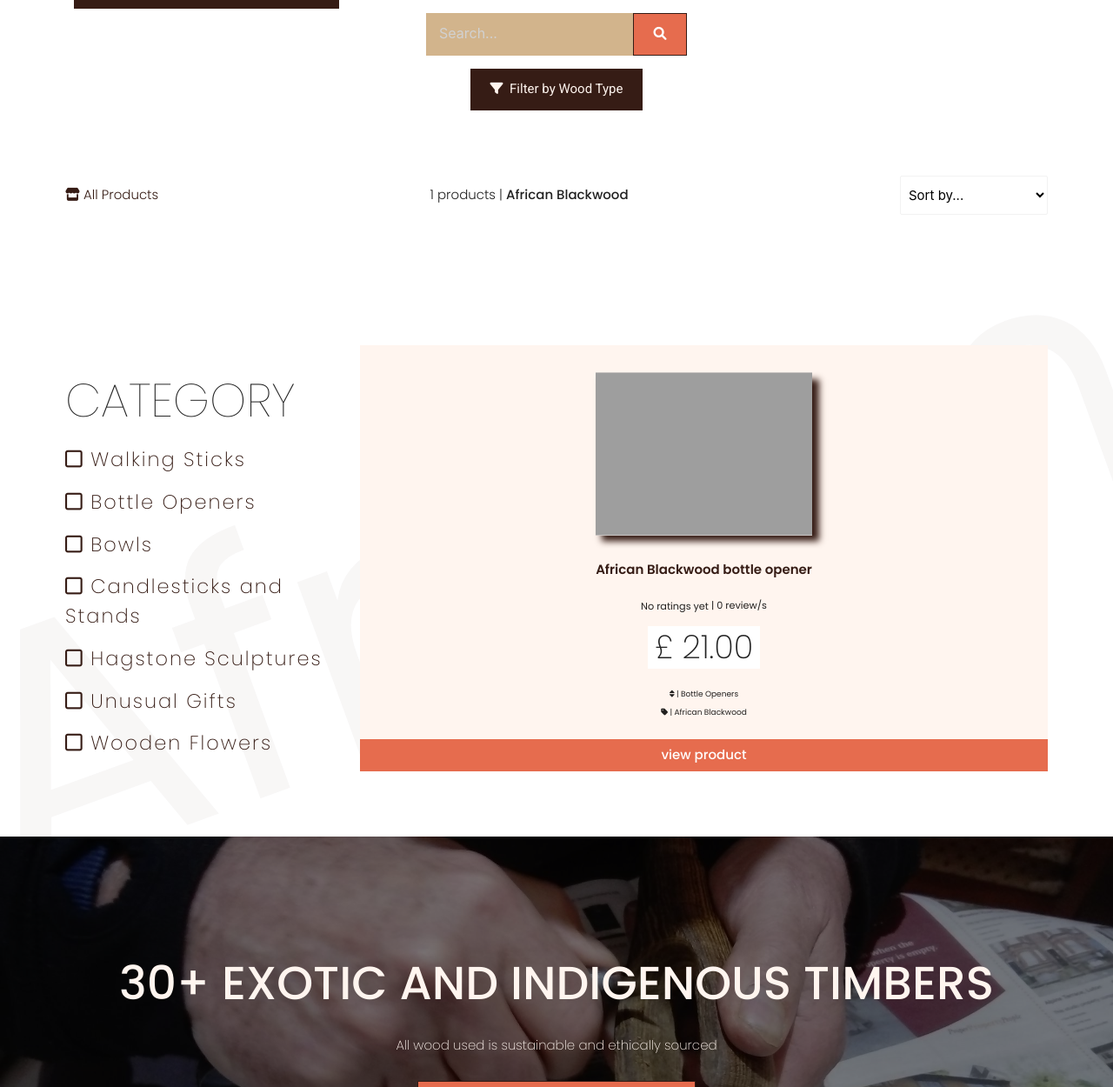
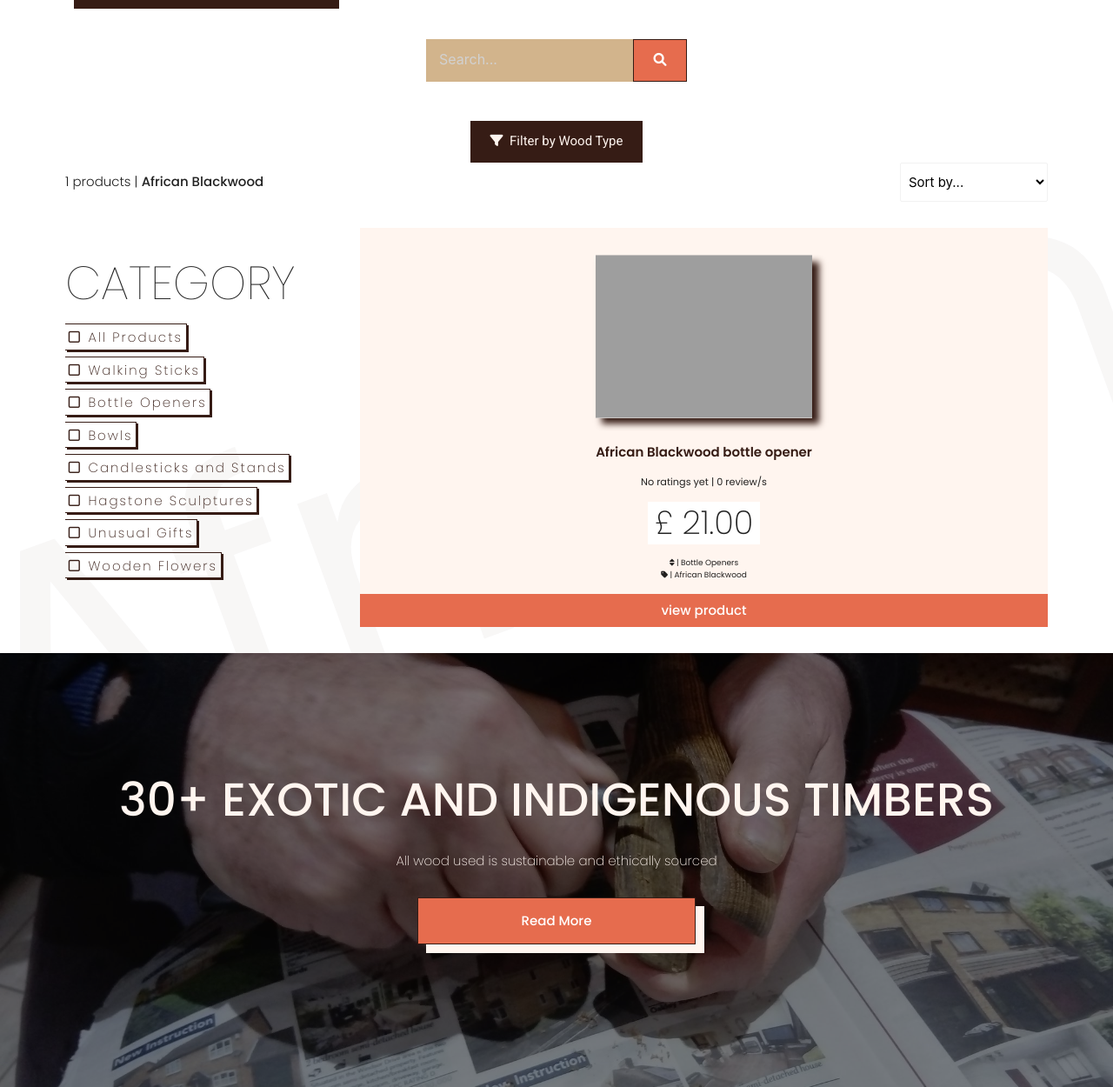
Before and after one commit to jjpickering10/CI-MS4-DragonEggWoodturning, a Django app: page /products/?wood=1 in a window 1280 px wide. Shown: the part 64-1314 px from the top of the page at 87% size. Run offline with Django 3.2, Linux system fonts and the light colour scheme; data comes from the database, SQL or seed files in the repository; data that the repository does not hold is empty; some libraries are stand-ins or nearby versions; grey boxes are pictures that could not be loaded.

Commit message:
Edit: add borders and shading to category list on product page

```diff
--- a/products/templates/products/all_products.html
+++ b/products/templates/products/all_products.html
@@ -31,7 +31,7 @@
 </section>
 
 <div class="products-amount">
-  <p><a href="{% url 'all_products' %}"><i class="fas fa-store"></i> All Products</a></p>
+  <div class="products-location">
     {% if products|length == all_products|length %}
     <p>{{ products|length }} products | <span class="product-label">All Products</span></p>
     {% else %}
@@ -47,6 +47,7 @@
     {% endif %}
     </p>
     {% endif %}
+  </div>
   <div class="sort-box">
     <select id="sort-key" class="browser-default">
       <option value="reset" {% if current_sorting == 'None_None' %}selected{% endif %}>Sort by...</option>
@@ -66,6 +67,7 @@
 <div class="product-container">
   <div class="product-category-container">
     <h2> Category</h2>
+    <p class="category-names"><a href="{% url 'all_products' %}"><i class="far fa-square"></i><i class="fas fa-check hide"></i>All Products</a></p>
     {% for category in all_categories %}
     <p class="category-names"><a href="{% url 'all_products' %}?category={{ category.id }}"><i class="far fa-square"></i><i class="fas fa-check hide"></i>{{ category.friendly_name }}</a></p>
     {% endfor %}
--- a/static/css/base.css
+++ b/static/css/base.css
@@ -374,7 +374,7 @@ nav ul a:hover, nav ul a:focus {
 
 #search-products-section {
   width: 300px;
-  margin: 0 auto;
+  margin: 3rem auto;
 }
 #search-products-section form {
   background: var(--secondary-brown);
@@ -450,13 +450,7 @@ nav ul a:hover, nav ul a:focus {
   display: flex;
   align-items: center;
   justify-content: space-between;
-  padding: 5rem;
-}
-.products-amount a {
-  color: var(--primary-brown);
-}
-.products-amount a:hover, .products-amount a:focus {
-  font-weight: 500;
+  padding: 0 5rem;
 }
 .products-amount p {
   font-weight: 300;
@@ -469,7 +463,7 @@ nav ul a:hover, nav ul a:focus {
   position: relative;
   display: flex;
   flex-wrap: wrap;
-  padding: 5rem;
+  padding: 2rem 5rem;
   overflow: hidden;
 }
 .product-container .watermark {
@@ -495,7 +489,7 @@ nav ul a:hover, nav ul a:focus {
 }
 .product-container .product-category-container p {
   margin: 1rem 0;
-  font-size: 1.5rem;
+  font-size: 1rem;
   font-weight: 200;
   letter-spacing: 2px;
 }
@@ -505,6 +499,10 @@ nav ul a:hover, nav ul a:focus {
 .product-container .product-category-container p a {
   position: relative;
   color: var(--primary-brown);
+  border: 1px solid var(--primary-brown);
+  border-left: none;
+  box-shadow: 2px 2px 0 0 var(--primary-brown);
+  padding: 0.25rem;
 }
 .product-container .product-category-container p a .fa-square {
   margin-right: 0.5rem;
@@ -514,6 +512,7 @@ nav ul a:hover, nav ul a:focus {
   top: 0;
   left: 0;
   transform: scale(1.5);
+  padding: 0.25rem;
 }
 .product-container .product-category-container hr {
   width: 50%;
--- a/static/css/base.scss
+++ b/static/css/base.scss
@@ -528,7 +528,7 @@ nav {
 
 #search-products-section {
     width: 300px;
-    margin: 0 auto;
+    margin: 3rem auto;
 
     form {
         background: var(--secondary-brown);
@@ -622,14 +622,14 @@ nav {
     display: flex;
     align-items: center;
     justify-content: space-between;
-    padding: 5rem;
+    padding: 0 5rem;
 
-    a {
-        color: var(--primary-brown);
-        &:hover, &:focus {
-            font-weight: 500;
-        }
-    }
+    // a {
+    //     color: var(--primary-brown);
+    //     &:hover, &:focus {
+    //         font-weight: 500;
+    //     }
+    // }
 
     p {
         font-weight: 300;
@@ -645,7 +645,7 @@ nav {
     position: relative;
     display: flex;
     flex-wrap: wrap;
-    padding: 5rem;
+    padding: 2rem 5rem;
     overflow: hidden;
 
     .watermark {
@@ -676,7 +676,7 @@ nav {
 
         p {
             margin: 1rem 0;
-            font-size: 1.5rem;
+            font-size: 1rem;
             font-weight: 200;
             letter-spacing: 2px;
 
@@ -687,6 +687,10 @@ nav {
             a {
                 position: relative;
                 color: var(--primary-brown);
+                border: 1px solid var(--primary-brown);
+                border-left: none;
+                box-shadow: 2px 2px 0 0 var(--primary-brown);
+                padding: 0.25rem;
 
                 .fa-square {
                     margin-right: 0.5rem;
@@ -697,6 +701,7 @@ nav {
                     top: 0;
                     left: 0;
                     transform: scale(1.5);
+                    padding: 0.25rem;
                 }
             }
         }
```
Also changed, not shown: 1 other file. Lines whose indentation alone changed are shown as unchanged.
